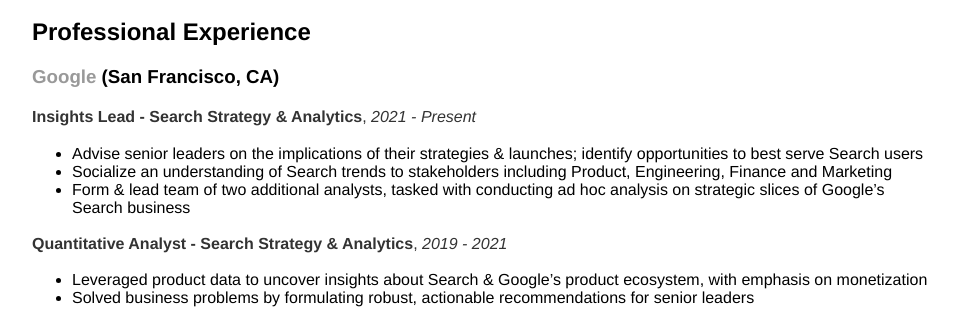
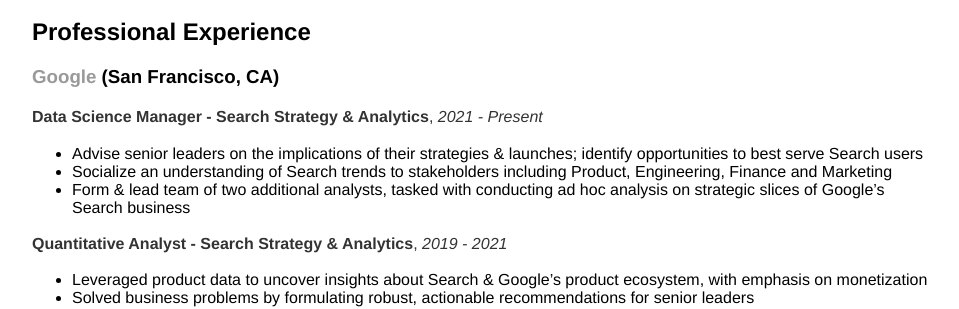
Before and after one commit to MatthewBrower/matthewbrower.github.io, a Jekyll site: the page built from resume/index.md, in a window 1280 px wide and 900 px high. Shown: the part 346-655 px from the top of the window, without its empty margins (160-1119 px from the left). Built offline with Jekyll 4.4.1, drawn with Linux system fonts in a browser that asks for light colours.

Commit message:
Update index.md

```diff
--- a/resume/index.md
+++ b/resume/index.md
@@ -23,7 +23,7 @@
 ## Professional Experience
 
 ### [Google](https://www.google.com) (San Francisco, CA)
-__Insights Lead - Search Strategy & Analytics__, _2021 - Present_
+__Data Science Manager - Search Strategy & Analytics__, _2021 - Present_
 - Advise senior leaders on the implications of their strategies & launches; identify opportunities to best serve Search users
 - Socialize an understanding of Search trends to stakeholders including Product, Engineering, Finance and Marketing
 - Form & lead team of two additional analysts, tasked with conducting ad hoc analysis on strategic slices of Google's Search business
```
